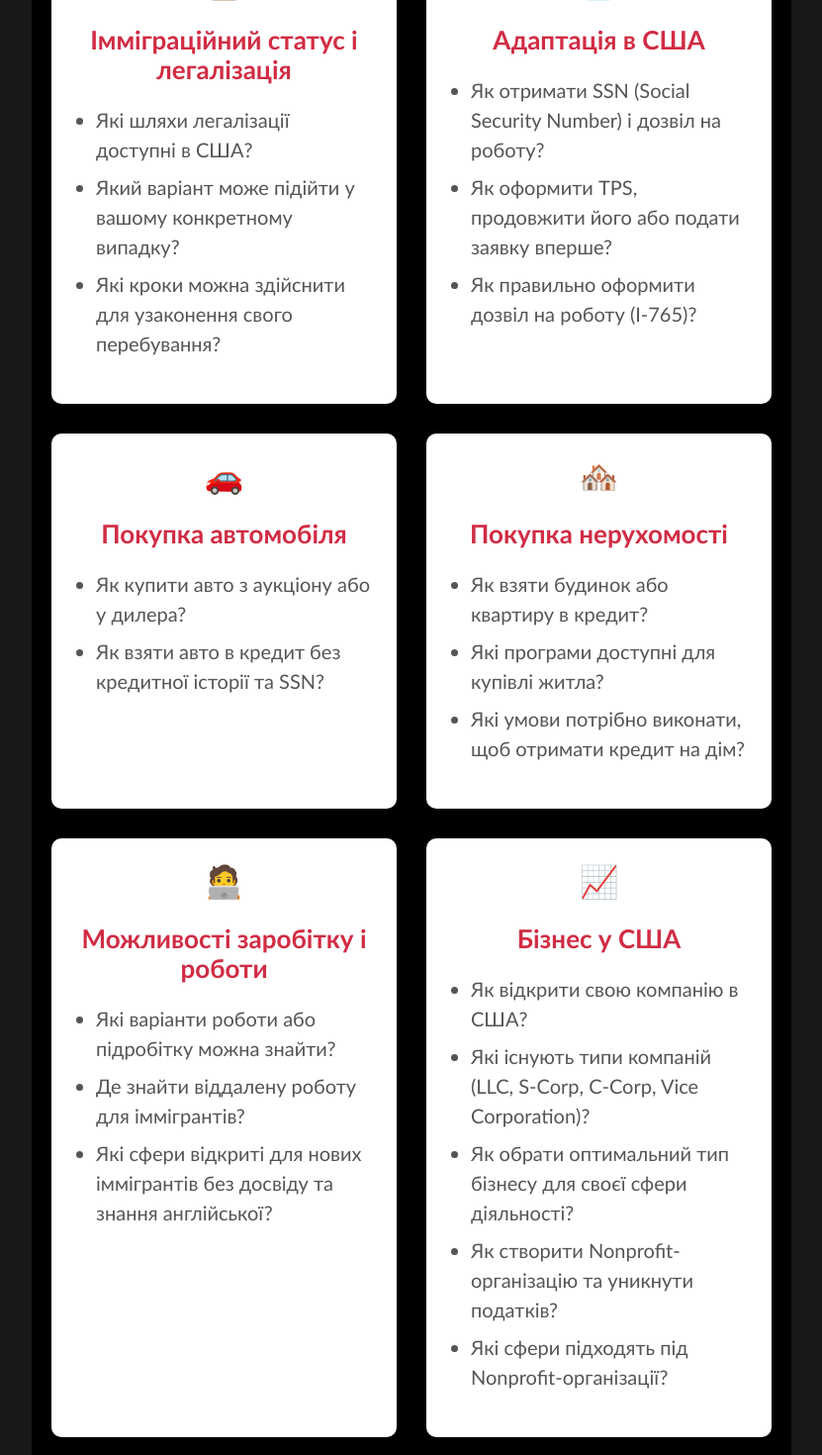
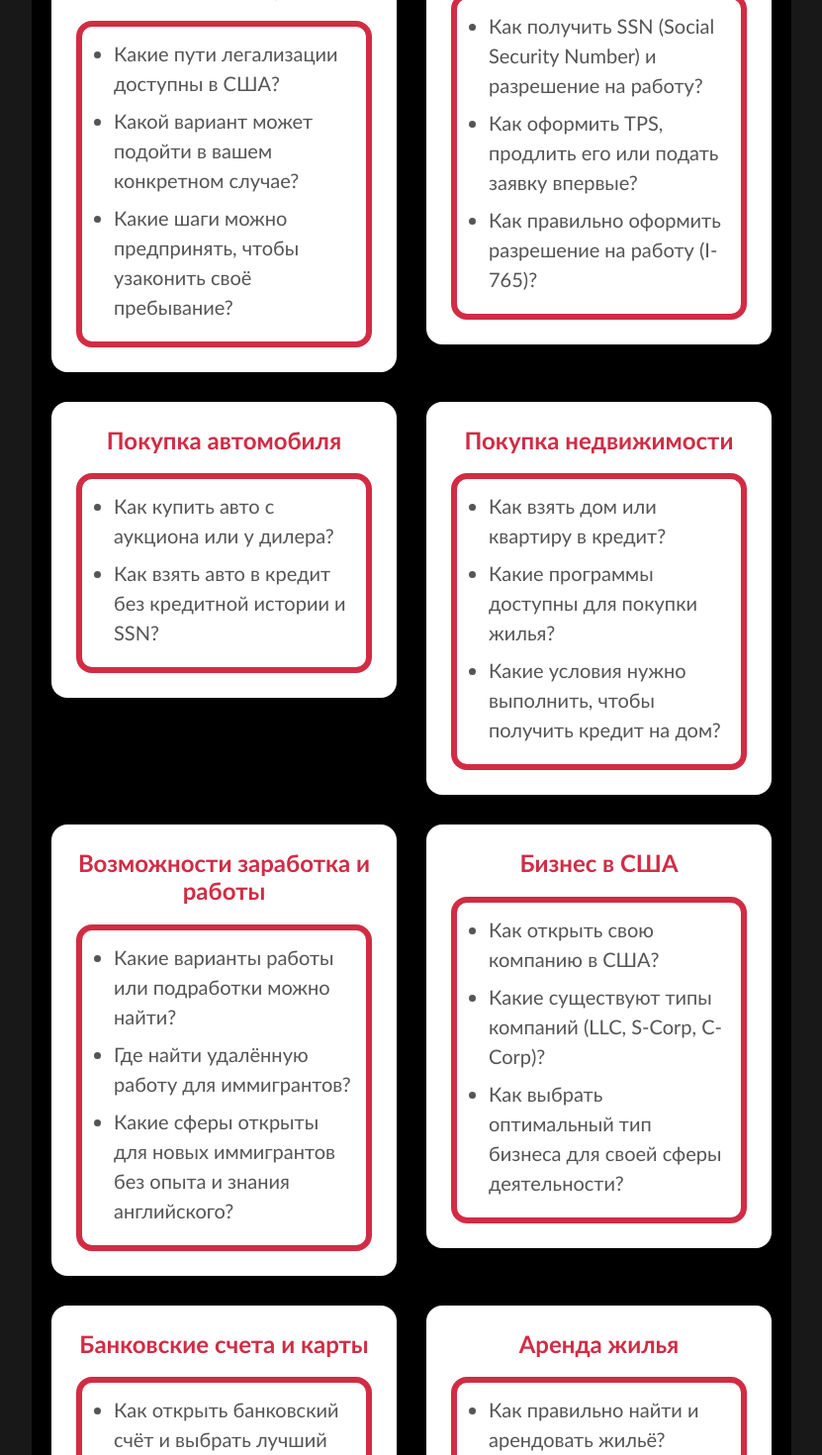
Before and after one commit to Jey2507/auto-usa, a React (Vite) app: page /immigration in a window 1280 px wide. Shown: the part 4100-5570 px from the top of the page at 99% size, without its empty margins (224-1055 px from the left). Built offline with nearby package versions, Linux system fonts and the light colour scheme.

Commit message:
add update

```diff
--- a/src/components/Navigation/Navigation.module.css
+++ b/src/components/Navigation/Navigation.module.css
@@ -41,6 +41,7 @@
   display: flex;
   align-items: end;
 }
+
 
 .logoBox {
   display: flex;
--- a/src/components/PricesImmigration/PricesImmigration.jsx
+++ b/src/components/PricesImmigration/PricesImmigration.jsx
@@ -47,7 +47,9 @@ const PricesImmigration = () => {
                         <div className={css.containerPrice}>
 
                         <h3 className={css.cardPrice}>{plan.price}</h3>
-                        <button className={css.selectButton}>Select Plan</button>
+                        <div className={css.centerBox}>
+                            <a href="https://t.me/zoia_kibysh" target="_blank" className={css.ctaButton} rel="noreferrer">Select</a>
+                        </div>
                         </div>
                     </div>
                 ))}
--- a/src/components/ServicesImmigration/ServicesImmigration.jsx
+++ b/src/components/ServicesImmigration/ServicesImmigration.jsx
@@ -1,128 +1,108 @@
 import { useEffect, useState, useRef } from "react";
 import styles from "./ServicesImmigration.module.css";
 
-
 const services = [
-
     {
-        icon: '📋',
-        title: 'Імміграційний статус і легалізація',
+        title: "Иммиграционный статус и легализация",
         description: (
             <ul>
-                <li>Які шляхи легалізації доступні в США?</li>
-                <li>Який варіант може підійти у вашому конкретному випадку?</li>
-                <li>Які кроки можна здійснити для узаконення свого перебування?</li>
+                <li>Какие пути легализации доступны в США?</li>
+                <li>Какой вариант может подойти в вашем конкретном случае?</li>
+                <li>Какие шаги можно предпринять, чтобы узаконить своё пребывание?</li>
             </ul>
         )
     },
     {
-        icon: '🧾',
-        title: 'Адаптація в США',
+        title: "Адаптация в США",
         description: (
             <ul>
-                <li>Як отримати SSN (Social Security Number) і дозвіл на роботу?</li>
-                <li>Як оформити TPS, продовжити його або подати заявку вперше?</li>
-                <li>Як правильно оформити дозвіл на роботу (I-765)?</li>
+                <li>Как получить SSN (Social Security Number) и разрешение на работу?</li>
+                <li>Как оформить TPS, продлить его или подать заявку впервые?</li>
+                <li>Как правильно оформить разрешение на работу (I-765)?</li>
             </ul>
         )
     },
     {
-        icon: '🚗',
-        title: 'Покупка автомобіля',
+        title: "Покупка автомобиля",
         description: (
             <ul>
-                <li>Як купити авто з аукціону або у дилера?</li>
-                <li>Як взяти авто в кредит без кредитної історії та SSN?</li>
-            </ul>
-        )
-    },
-
-    {
-        icon: '🏘️',
-        title: 'Покупка нерухомості',
-        description: (
-            <ul>
-                <li>Як взяти будинок або квартиру в кредит?</li>
-                <li>Які програми доступні для купівлі житла?</li>
-                <li>Які умови потрібно виконати, щоб отримати кредит на дім?</li>
+                <li>Как купить авто с аукциона или у дилера?</li>
+                <li>Как взять авто в кредит без кредитной истории и SSN?</li>
             </ul>
         )
     },
     {
-        icon: '🧑‍💻',
-        title: 'Можливості заробітку і роботи',
+        title: "Покупка недвижимости",
         description: (
             <ul>
-                <li>Які варіанти роботи або підробітку можна знайти?</li>
-                <li>Де знайти віддалену роботу для іммігрантів?</li>
-                <li>Які сфери відкриті для нових іммігрантів без досвіду та знання англійської?</li>
+                <li>Как взять дом или квартиру в кредит?</li>
+                <li>Какие программы доступны для покупки жилья?</li>
+                <li>Какие условия нужно выполнить, чтобы получить кредит на дом?</li>
             </ul>
         )
     },
     {
-        icon: '📈',
-        title: 'Бізнес у США',
+        title: "Возможности заработка и работы",
         description: (
             <ul>
-                <li>Як відкрити свою компанію в США?</li>
-                <li>Які існують типи компаній (LLC, S-Corp, C-Corp, Vice Corporation)?</li>
-                <li>Як обрати оптимальний тип бізнесу для своєї сфери діяльності?</li>
-                <li>Як створити Nonprofit-організацію та уникнути податків?</li>
-                <li>Які сфери підходять під Nonprofit-організації?</li>
+                <li>Какие варианты работы или подработки можно найти?</li>
+                <li>Где найти удалённую работу для иммигрантов?</li>
+                <li>Какие сферы открыты для новых иммигрантов без опыта и знания английского?</li>
             </ul>
         )
     },
     {
-        icon: '🏦',
-        title: 'Банківські рахунки та картки',
+        title: "Бизнес в США",
         description: (
             <ul>
-                <li>Як відкрити банківські рахунки та вибрати найкращий варіант?</li>
-                <li>Як відкрити рахунок без SSN?</li>
-                <li>Які банківські картки підходять для накопичення кредитного рейтингу?</li>
+                <li>Как открыть свою компанию в США?</li>
+                <li>Какие существуют типы компаний (LLC, S-Corp, C-Corp)?</li>
+                <li>Как выбрать оптимальный тип бизнеса для своей сферы деятельности?</li>
             </ul>
         )
     },
     {
-        icon: '🏠',
-        title: 'Оренда житла',
+        title: "Банковские счета и карты",
         description: (
             <ul>
-                <li>Як правильно знайти і орендувати житло?</li>
-                <li>Як знайти co-signer’а для підписання договору оренди?</li>
-                <li>Як орендувати житло без кредитної історії?</li>
-                <li>Як підтвердити свій дохід для оренди?</li>
+                <li>Как открыть банковский счёт и выбрать лучший вариант?</li>
+                <li>Как открыть счёт без SSN?</li>
+                <li>Какие банковские карты подходят для накопления кредитного рейтинга?</li>
             </ul>
         )
     },
     {
-        icon: '✈️',
-        title: 'Подорожі по США',
+        title: "Аренда жилья",
         description: (
             <ul>
-                <li>Як економно подорожувати по США та іншим країнам?</li>
-                <li>Де знайти знижки до 80% на оренду готелів?</li>
-                <li>Як знаходити дешеві авіаквитки та економити на перельотах?</li>
-                <li>Де шукати найкращі пропозиції на тури?</li>
-                <li>Які бонусні програми та travel-хаки допоможуть зекономити?</li>
+                <li>Как правильно найти и арендовать жильё?</li>
+                <li>Как найти co-signer'а для подписания договора аренды?</li>
+                <li>Как арендовать жильё без кредитной истории?</li>
+                <li>Как подтвердить свой доход для аренды?</li>
             </ul>
         )
-    }, {
-        icon: '💳',
-        title: 'Кредитна історія в США',
+    },
+    {
+        title: "Путешествия по США",
         description: (
             <ul>
-                <li>Як швидко побудувати кредитний рейтинг без помилок?</li>
-                <li>Які кредитні картки взяти для швидкого росту кредитного рейтингу?</li>
-                <li>Як використовувати кредитні картки без боргів?</li>
-                <li>Як взяти авто в кредит навіть без SSN?</li>
-                <li>Як почистити кредитну історію або списати частину боргів?</li>
-                <li>Як швидко збільшити кредитний рейтинг?</li>
+                <li>Как экономно путешествовать по США и другим странам?</li>
+                <li>Где найти скидки до 80% на аренду отелей?</li>
+                <li>Как находить дешёвые авиабилеты и экономить на перелётах?</li>
+            </ul>
+        )
+    },
+    {
+        title: "Кредитная история в США",
+        description: (
+            <ul>
+                <li>Как быстро построить кредитный рейтинг без ошибок?</li>
+                <li>Какие кредитные карты взять для быстрого роста кредитного рейтинга?</li>
+                <li>Как использовать кредитные карты без долгов?</li>
             </ul>
         )
     },
 ];
-
 
 const ServicesImmigration = () => {
     const [heights, setHeights] = useState([]);
@@ -133,14 +113,11 @@ const ServicesImmigration = () => {
             if (cardRefs.current.length > 0) {
                 const newHeights = [];
                 const screenWidth = window.innerWidth;
-                const itemsPerRow = screenWidth >= 1439? 4 : 2;
+                const itemsPerRow = screenWidth >= 1439 ? 4 : 2;
 
                 for (let i = 0; i < cardRefs.current.length; i += itemsPerRow) {
-                    const rowHeights = cardRefs.current
-                        .slice(i, i + itemsPerRow)
-                        .map(ref => ref?.offsetHeight || 0);
+                    const rowHeights = cardRefs.current.slice(i, i + itemsPerRow).map(ref => ref?.offsetHeight || 0);
                     const maxHeight = Math.max(...rowHeights);
-
                     for (let j = 0; j < itemsPerRow; j++) {
                         if (i + j < cardRefs.current.length) {
                             newHeights[i + j] = maxHeight;
@@ -157,19 +134,10 @@ const ServicesImmigration = () => {
 
     return (
         <section className={styles.immigrationServicesSection}>
-            <h1 className={styles.title}>Наші послуги імміграції</h1>
-            {/* <div className={styles.consultationText}>
-                <p>Консультація з імміграції, адаптації та фінансів у США</p>
-            </div> */}
+            <h1 className={styles.title}>Наши иммиграционные услуги</h1>
             <div className={styles.servicesGrid}>
                 {services.map((service, index) => (
-                    <div
-                        key={index}
-                        className={styles.serviceItem}
-                        ref={(el) => (cardRefs.current[index] = el)}
-                        style={{ height: heights[index] || "auto" }}
-                    >
-                        <div className={styles.serviceIcon}>{service.icon}</div>
+                    <div key={index} className={styles.serviceItem} ref={(el) => (cardRefs.current[index] = el)} style={{ height: heights[index] || "auto" }}>
                         <h3 className={styles.serviceTitle}>{service.title}</h3>
                         <p className={styles.serviceDescription}>{service.description}</p>
                     </div>
@@ -180,6 +148,6 @@ const ServicesImmigration = () => {
             </div>
         </section>
     );
-}
+};
 
 export default ServicesImmigration;
--- a/src/components/ServicesImmigration/ServicesImmigration.module.css
+++ b/src/components/ServicesImmigration/ServicesImmigration.module.css
@@ -1,6 +1,6 @@
 .immigrationServicesSection {
     margin: 0 auto;
-    padding: 50px 20px;
+    padding: 20px 20px 50px 20px;
     background-color: #000000;
     color: white;
     text-align: center;
@@ -60,31 +60,35 @@
     background-color: #ffffff;
     color: #D12C44;
     padding: 30px;
-    border-radius: 10px;
-    width: 400px;
-    /* height: 520px; */
+    border-radius: 16px;
+    width: 100%;
+    height: max-content !important;
     text-align: center;
     box-shadow: 0 4px 8px rgba(0, 0, 0, 0.1);
-
-    transition: transform 0.8s ease, box-shadow 0.8s ease, border 0.8s ease;
 }
 
-.serviceItem:hover {
-    box-shadow:  0 16px 32px rgba(238, 53, 53, 0.5);
-    border:  3px solid #e60000;
+
+.serviceIcon {
+    width: 32px;
+    height: 32px;
+    color: #D12C44;
+    display: flex;
+    align-items: center;
+    justify-content: center;
+    width: max-content;
 }
 
-.serviceIcon {
-    font-size: 48px;
-    color: #ff3333;
-    margin-bottom: 20px;
+.serviceIcon svg {
+    width: 32px;
+    height: 32px;
 }
 
 .serviceTitle {
-    font-size: 26px;
-    font-weight: bold;
+    font-size: 24px;
+    font-weight: 700;
     color: #D12C44;
-    margin-bottom: 10px;
+    margin-bottom: 0px;
+    margin-top: 0;
 }
 
 .serviceDescription {
@@ -92,6 +96,18 @@
     color: #666666;
     font: 500;
     line-height: 1.5;
+    border: 6px solid #D12C44;
+    border-radius: 16px;
+    padding: 12px;
+    margin-bottom: 0;
+}
+
+.flexAlign {
+    display: flex;
+    justify-content: center;
+    align-items: center;
+    gap: 12px;
+    width: 100%;
 }
 
 .centerBox {
```
Also changed, not shown: src/components/OnePartPage/OnePartPage.module.css (+5 -3 lines), src/components/PricesImmigration/PricesImmigration.module.css (+25 -11 lines).
